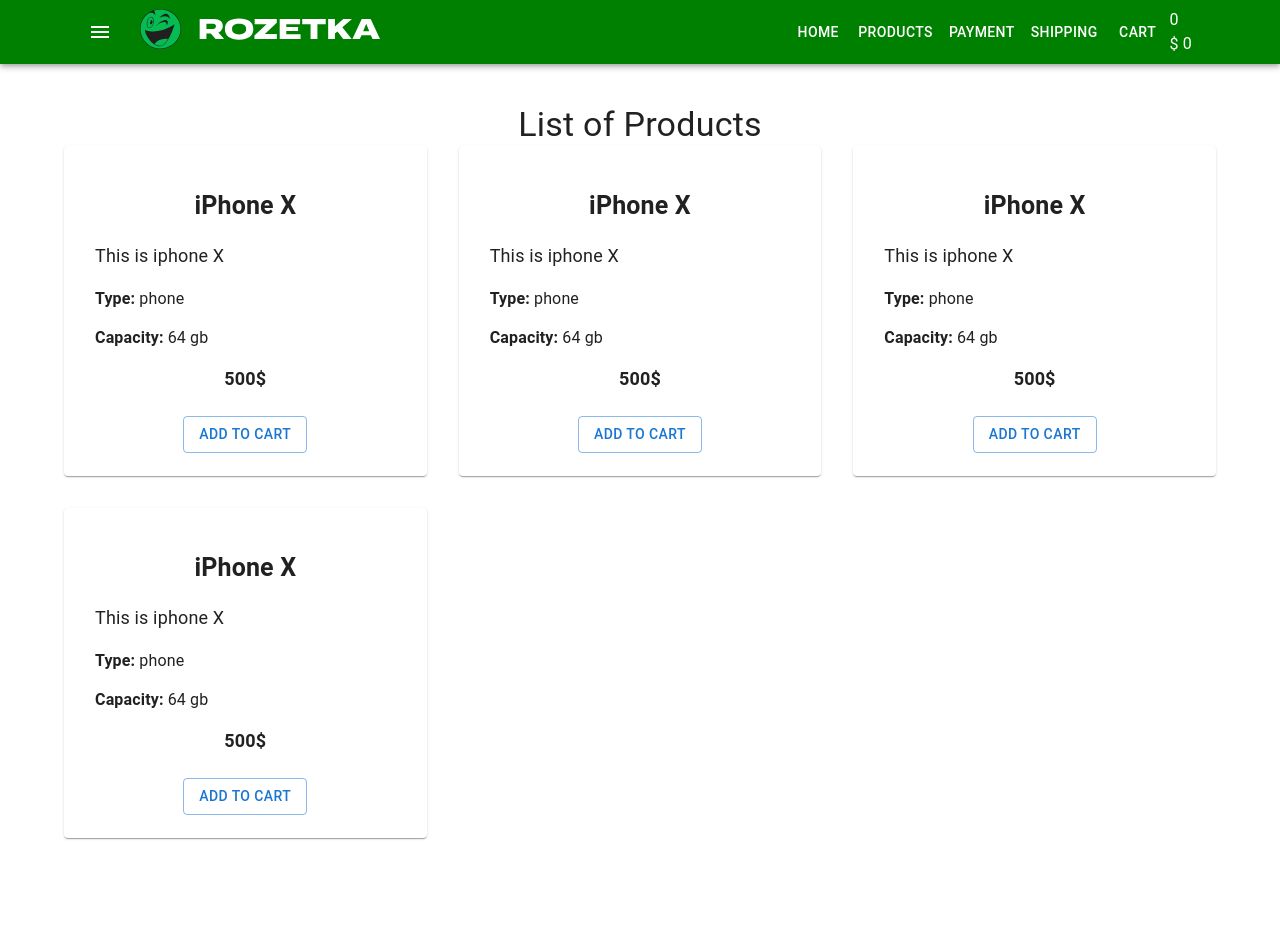
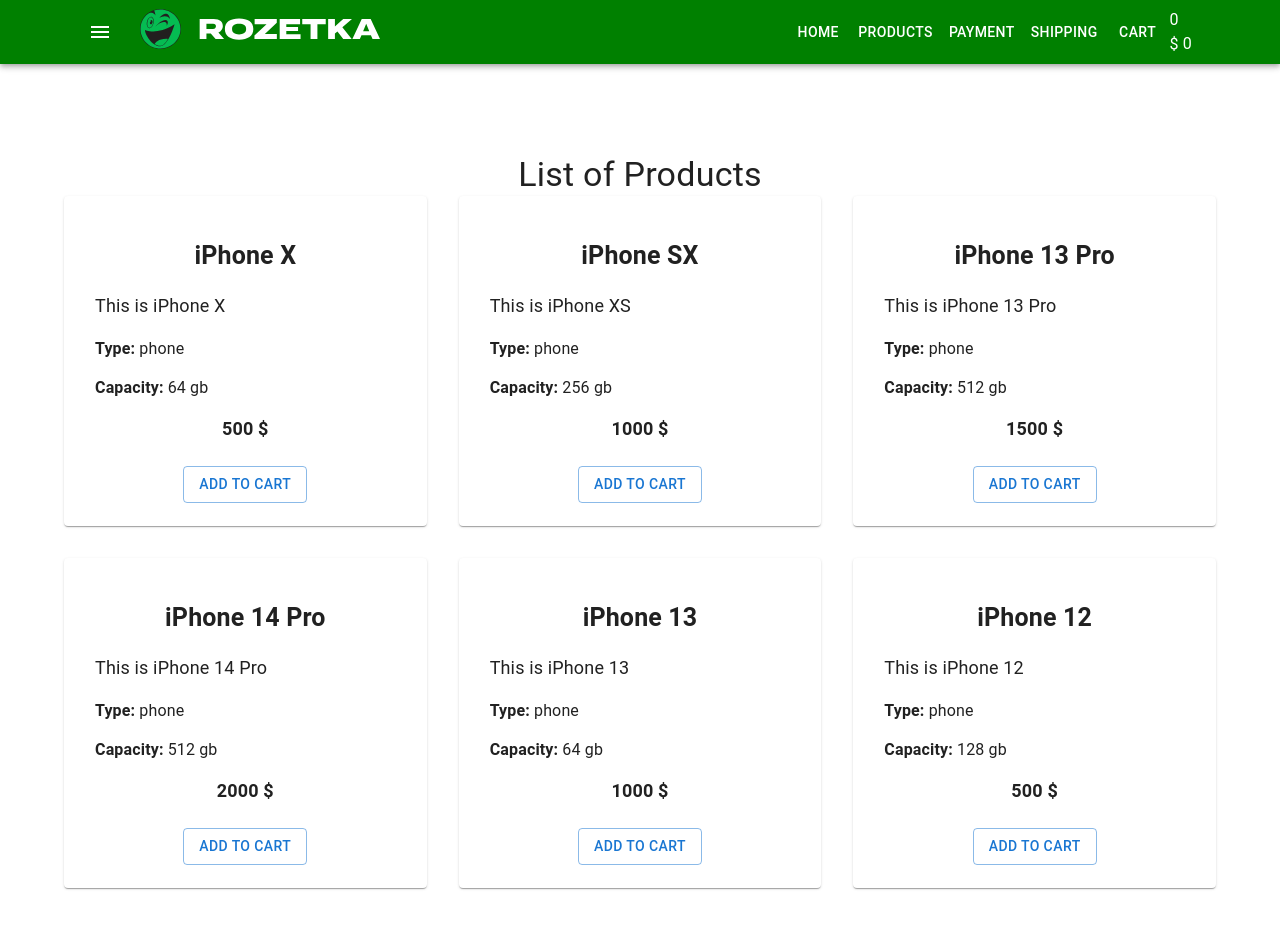
Before and after one commit to Iryna781/lesson-9, a React (Create React App) app: page / in a window 1280 px wide. Before the commit the page ends 878 px from the top, so only its background shows below. Built offline with nearby package versions, Linux system fonts and the light colour scheme; the HTML template or start-up script is replaced by a standard one.

Commit message:
products

```diff
--- a/src/components/Products/ProductsList.tsx
+++ b/src/components/Products/ProductsList.tsx
@@ -1,23 +1,34 @@
 import { Grid } from '@mui/material'
 import ProductsListItem from './ProductsListItem'
+import productsArray from './productsArray'
+
+type ProductsProps = {
+    title: string
+    desc: string
+    type: string
+    capacity: string
+    price: number
+}
 
 type Props = {}
 const ProductsList = (props: Props) => {
     return (
         <>
+            {console.log('test')}
             <Grid container direction="row" alignItems="center" spacing={4}>
-                <Grid item xs={12} sm={6} md={4}>
-                    <ProductsListItem />
-                </Grid>
-                <Grid item xs={12} sm={6} md={4}>
-                    <ProductsListItem />
-                </Grid>
-                <Grid item xs={12} sm={6} md={4}>
-                    <ProductsListItem />
-                </Grid>
-                <Grid item xs={12} sm={6} md={4}>
-                    <ProductsListItem />
-                </Grid>
+                {productsArray.map(
+                    ({ title, desc, type, capacity, price }: ProductsProps) => (
+                        <Grid item xs={12} sm={6} md={4}>
+                            <ProductsListItem
+                                title={title}
+                                desc={desc}
+                                type={type}
+                                capacity={capacity}
+                                price={price}
+                            />
+                        </Grid>
+                    )
+                )}
             </Grid>
         </>
     )
--- a/src/components/Products/ProductsListItem.tsx
+++ b/src/components/Products/ProductsListItem.tsx
@@ -1,19 +1,26 @@
 import { Card, CardActions, CardContent, Button } from '@mui/material'
 import './ProductsListItem.scss'
-type Props = {}
+
+type Props = {
+    title: string
+    desc: string
+    type: string
+    capacity: string
+    price: number
+}
 const ProductsListItem = (props: Props) => {
     return (
         <Card className="product-list-item">
             <CardContent>
-                <h4 className="product-title">iPhone X</h4>
-                <p className="product-desc">This is iphone X</p>
+                <h4 className="product-title">{props.title}</h4>
+                <p className="product-desc">{props.desc}</p>
                 <div className="product-features">
-                    <span>Type:</span> phone
+                    <span>Type:</span> {props.type}
                 </div>
                 <div className="product-features">
-                    <span>Capacity:</span> 64 gb
+                    <span>Capacity:</span> {props.capacity} gb
                 </div>
-                <div className="product-price">500$ </div>
+                <div className="product-price">{props.price} $ </div>
             </CardContent>
             <CardActions className="btns-wrap">
                 <Button variant="outlined">Add to cart</Button>
--- /dev/null
+++ b/src/components/Products/productsArray.ts
@@ -0,0 +1,56 @@
+type ProductsProps = {
+    title:string
+    desc: string
+    type:string
+    capacity:string
+    price:number
+}
+
+const productsArray: ProductsProps[] = [
+    {
+        title:"iPhone X",
+        desc: "This is iPhone X",
+        type:"phone",
+        capacity:"64",
+        price: 500
+     },
+     {
+        title:"iPhone SX",
+        desc: "This is iPhone XS",
+        type:"phone",
+        capacity:"256",
+        price: 1000
+     },
+     {
+        title:"iPhone 13 Pro",
+        desc: "This is iPhone 13 Pro",
+        type:"phone",
+        capacity:"512",
+        price: 1500
+     },
+     {
+        title:"iPhone 14 Pro",
+        desc: "This is iPhone 14 Pro",
+        type:"phone",
+        capacity:"512",
+        price: 2000
+     },
+     {
+        title:"iPhone 13",
+        desc: "This is iPhone 13",
+        type:"phone",
+        capacity:"64",
+        price: 1000
+     },
+     {
+        title:"iPhone 12",
+        desc: "This is iPhone 12",
+        type:"phone",
+        capacity:"128",
+        price: 500
+     },
+
+
+]
+
+export default productsArray
--- a/src/pages/Home/Home.tsx
+++ b/src/pages/Home/Home.tsx
@@ -5,7 +5,7 @@
 const Home = (props: Props) => {
     return (
         <>
-            <Typography variant="h4" align="center">
+            <Typography variant="h4" align="center" marginTop={'50px'}>
                 List of Products
             </Typography>
             <ProductsList />
```
